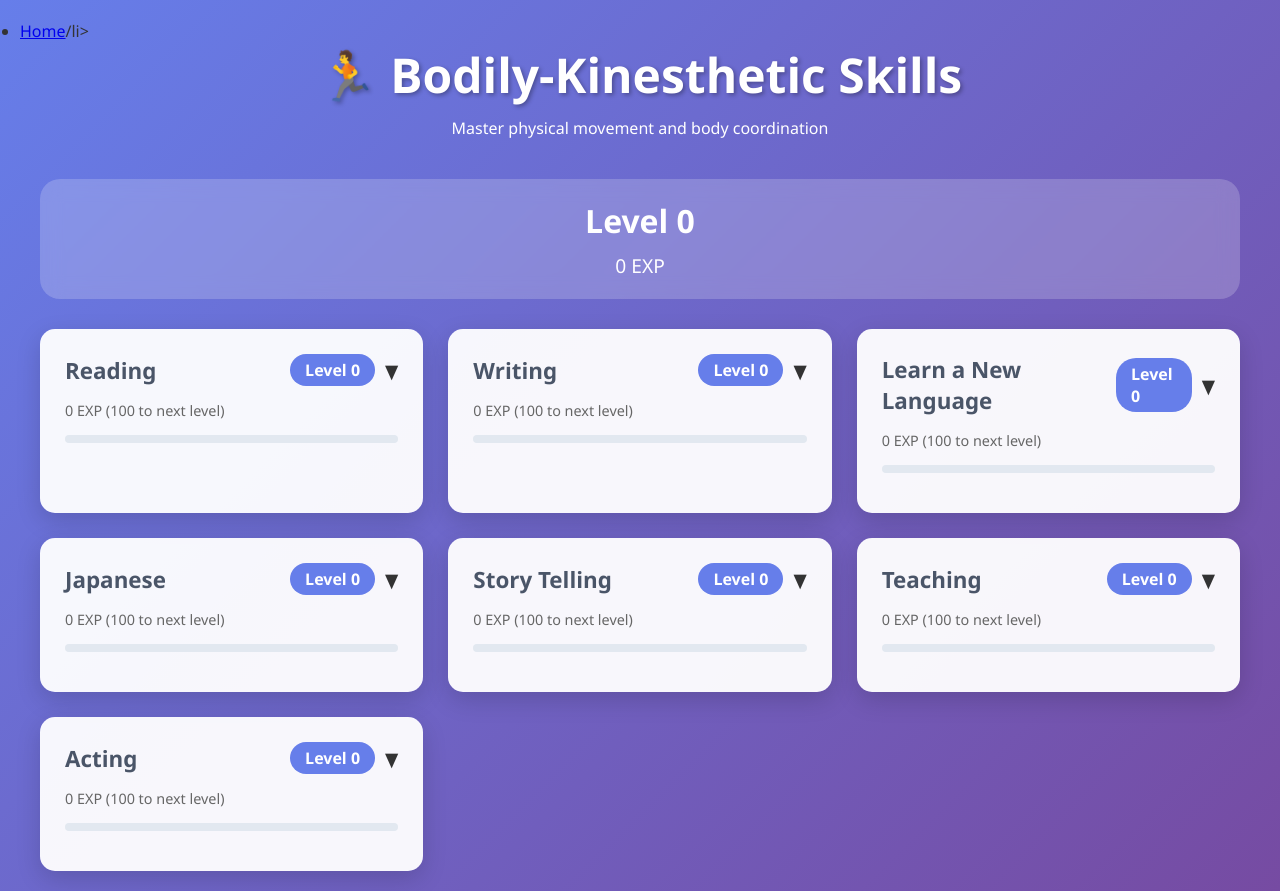
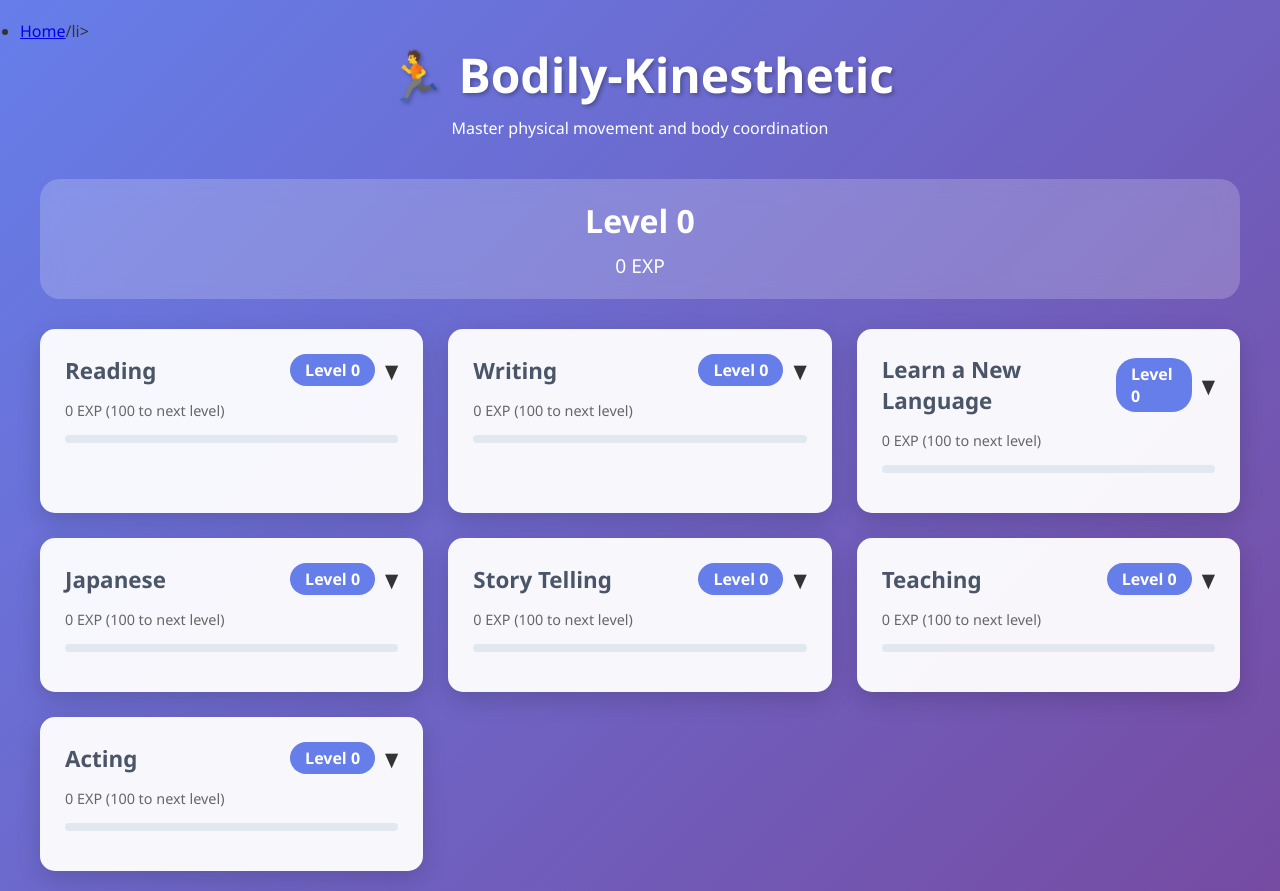
Before and after one commit to captainpeytonk/Game-of-life, a plain HTML site: page bodily-kinesthetic.html in a window 1280 px wide. Drawn offline with Linux system fonts and the light colour scheme.

Commit message:
Update bodily-kinesthetic.html

```diff
--- a/bodily-kinesthetic.html
+++ b/bodily-kinesthetic.html
@@ -236,7 +236,7 @@
 
     <div class="container">
         <div class="header">
-            <h1>🏃 Bodily-Kinesthetic Skills</h1>
+            <h1>🏃 Bodily-Kinesthetic</h1>
             <p>Master physical movement and body coordination</p>
         </div>
 
```
